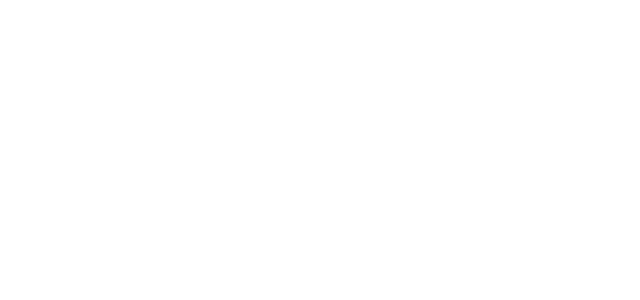
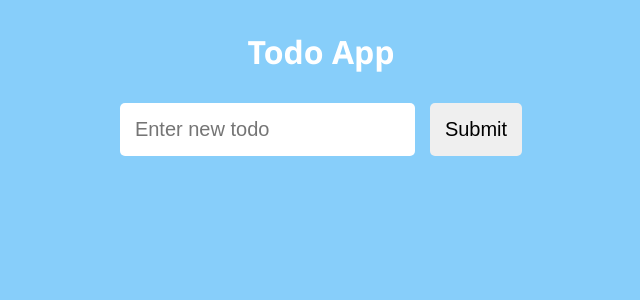
Before and after one commit to perfilovv/todo-app, a React (Create React App) app in the folder todo-app/: page / in a window 1280 px wide. Shown: the top 300 px of the page, without its empty margins (319-959 px from the left). Built offline with nearby package versions, Linux system fonts and the light colour scheme.

Commit message:
feat: add static todo form

```diff
--- a/todo-app/src/App.css
+++ b/todo-app/src/App.css
@@ -1,3 +1,12 @@
+body {
+    background-color: lightskyblue;
+    color: white;
+}
+
 .app {
     text-align: center;
 }
+
+.todo-app {
+    margin: 30px auto;
+}
--- a/todo-app/src/App.js
+++ b/todo-app/src/App.js
@@ -1,7 +1,14 @@
+import TodoForm from './components/TodoForm/TodoForm';
+
 import './App.css';
 
 function App() {
-    return <div className="app"></div>;
+    return (
+        <div className="app">
+            <h1 className="todo-app">Todo App</h1>
+            <TodoForm />
+        </div>
+    );
 }
 
 export default App;
--- /dev/null
+++ b/todo-app/src/components/TodoForm/TodoForm.js
@@ -0,0 +1,12 @@
+import './TodoForm.module.css';
+
+const TodoForm = () => {
+    return (
+        <>
+            <input type="text" placeholder="Enter new todo" />
+            <button>Submit</button>
+        </>
+    );
+};
+
+export default TodoForm;
--- /dev/null
+++ b/todo-app/src/components/TodoForm/TodoForm.module.css
@@ -0,0 +1,14 @@
+button {
+    border-radius: 5px;
+    border: none;
+    font-size: 20px;
+    padding: 15px;
+}
+
+input {
+    margin-right: 15px;
+    border-radius: 5px;
+    border: none;
+    font-size: 20px;
+    padding: 15px;
+}
```
Also changed, not shown: todo-app/src/components/Todo/Todo.js (added), todo-app/src/components/Todo/Todo.module.css (added), todo-app/src/components/TodoList/TodoList.js (added), todo-app/src/components/TodoList/TodoList.module.css (added), todo-app/src/components/UI/Button.js (added), todo-app/src/components/UI/Button.module.css (added), 1 other file (tests, documents, lock files or other folders).
